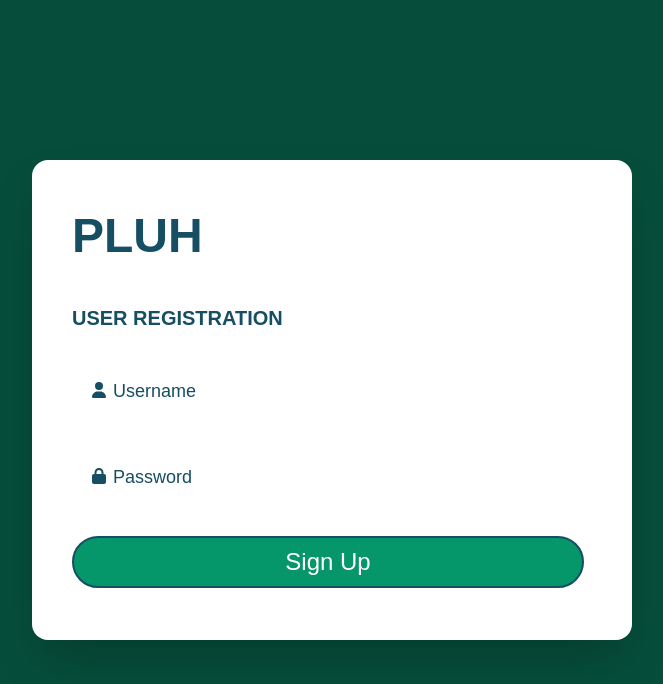
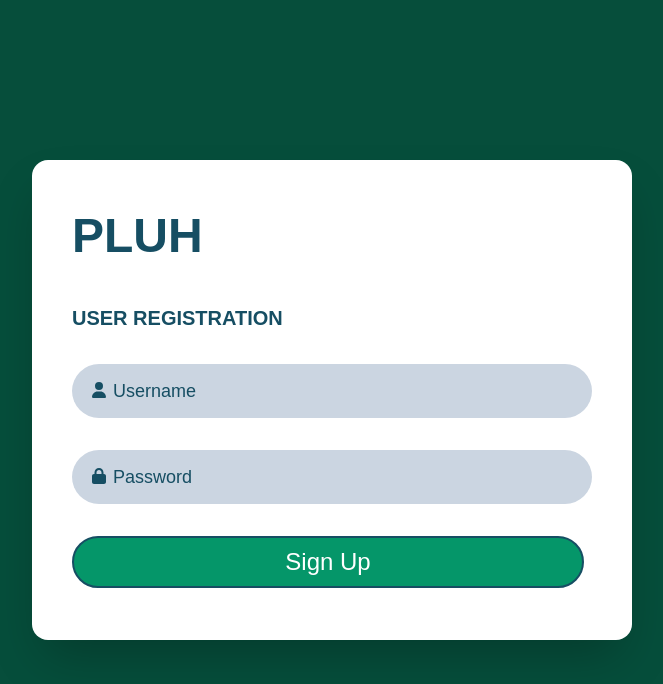
Before and after one commit to Trinicle/Groceries, a React (Create React App) app: page /register in a window 1280 px wide. Shown: the top 684 px of the page, without its empty margins (308-971 px from the left). Built offline with nearby package versions, Linux system fonts and the light colour scheme.

Commit message:
fix highlight

```diff
--- a/src/components/Login.js
+++ b/src/components/Login.js
@@ -53,7 +53,7 @@ export default function Login(props) {
                                     <FontAwesomeIcon icon={faUser} style={{color: "rgb(22 78 99 / 1)"}}/>
                                 </div>
                                 <input value={username} placeholder="Username" onChange={(ev) => setUsername(ev.target.value)}
-                                className='border w-full text-lg rounded-full py-3 px-10 bg-white-light border-transparent bg-neutral-200 focus:outline-none focus:ring-2 focus:ring-cyan-900 focus:shadow-black text-cyan-900 placeholder:text-cyan-900'
+                                className='border w-full text-lg rounded-full py-3 px-10 bg-slate-300 border-transparent focus:outline-none focus:ring-2 focus:ring-cyan-900 focus:shadow-black text-cyan-900 placeholder:text-cyan-900'
                                 />
                             </div>
                             <div className="relative flex items-center">
@@ -61,7 +61,7 @@ export default function Login(props) {
                                     <FontAwesomeIcon icon={faLock} style={{color: "rgb(22 78 99 / 1)"}}/>
                                 </div>
                                 <input type="password" value={password} placeholder="Password" onChange={(ev) => setPassword(ev.target.value)}
-                                className='border w-full text-lg rounded-full py-3 px-10 bg-white-light border-transparent bg-neutral-200 focus:outline-none focus:ring-2 focus:ring-cyan-900 focus:shadow-black text-cyan-900 placeholder:text-cyan-900'
+                                className='border w-full text-lg rounded-full py-3 px-10 bg-slate-300 border-transparent focus:outline-none focus:ring-2 focus:ring-cyan-900 focus:shadow-black text-cyan-900 placeholder:text-cyan-900'
                                 />
                             </div>
                         <div className="flex">
--- a/src/components/Register.js
+++ b/src/components/Register.js
@@ -43,7 +43,7 @@ return (
                         <FontAwesomeIcon icon={faUser} style={{color: "rgb(22 78 99 / 1)"}}/>
                     </div>
                     <input value={username} placeholder="Username" onChange={(ev) => setUsername(ev.target.value)}
-                    className='border w-full text-lg rounded-full py-3 px-10 bg-white-light border-transparent bg-neutral-200 focus:outline-none focus:ring-2 focus:ring-cyan-900 focus:shadow-black text-cyan-900 placeholder:text-cyan-900'
+                    className='border w-full text-lg rounded-full py-3 px-10 border-transparent bg-slate-300 focus:outline-none focus:ring-2 focus:ring-cyan-900 focus:shadow-black text-cyan-900 placeholder:text-cyan-900'
                     />
                 </div>
                 <div className="relative flex items-center">
@@ -51,7 +51,7 @@ return (
                         <FontAwesomeIcon icon={faLock} style={{color: "rgb(22 78 99 / 1)"}}/>
                     </div>
                     <input value={username} placeholder="Password" onChange={(ev) => setPassword(ev.target.value)}
-                    className='border w-full text-lg rounded-full py-3 px-10 bg-white-light border-transparent bg-neutral-200 focus:outline-none focus:ring-2 focus:ring-cyan-900 focus:shadow-black text-cyan-900 placeholder:text-cyan-900'
+                    className='border w-full text-lg rounded-full py-3 px-10 border-transparent bg-slate-300 focus:outline-none focus:ring-2 focus:ring-cyan-900 focus:shadow-black text-cyan-900 placeholder:text-cyan-900'
                     />
                 </div>
                 <div className="flex">
```
